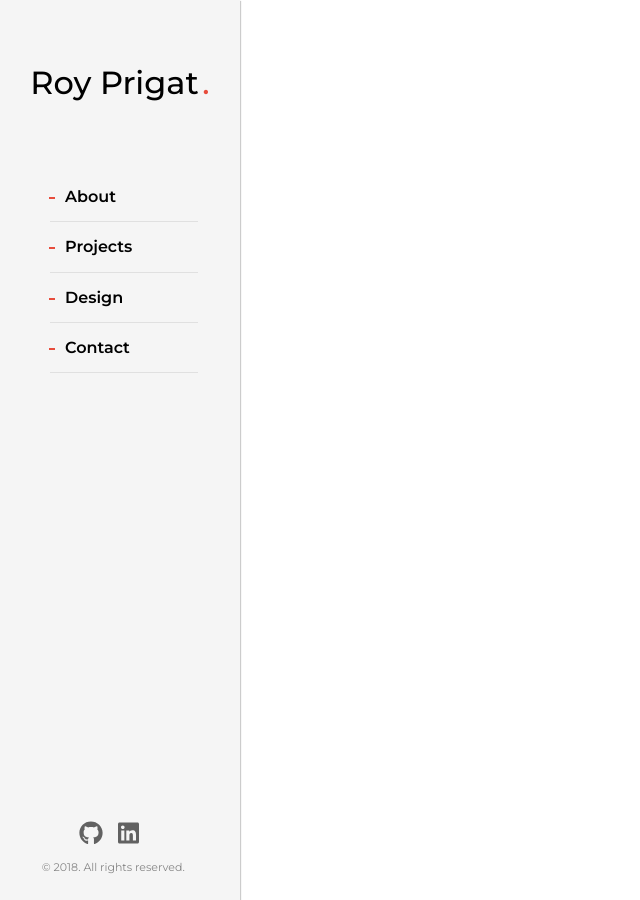
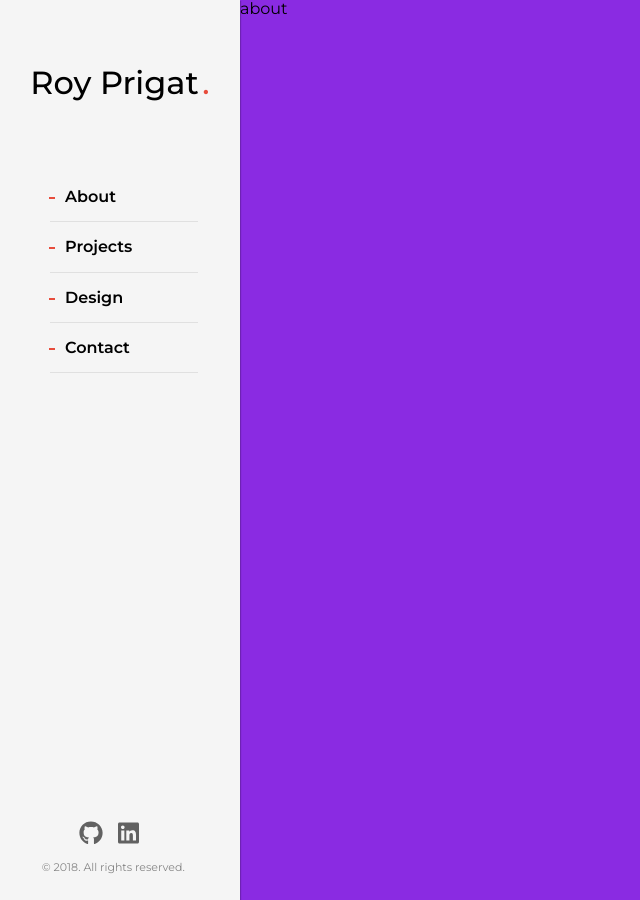
Before and after one commit to royprigat/royprigat.github.io, a Jekyll site: the page built from index.html, in a window 1280 px wide and 900 px high. Shown: the whole window, without its empty margins (0-640 px from the left). Built offline with Jekyll 4.4.1, drawn with Linux system fonts in a browser that asks for light colours; nearby versions of some CDN libraries; some of the changed text lies outside the part shown.

Commit message:
content layout

```diff
--- a/_includes/head.html
+++ b/_includes/head.html
@@ -21,6 +21,7 @@
   <!-- CSS -->
   <link rel="stylesheet" href="{{ "css/normalize.css" | relative_url }}">
   <link rel="stylesheet" href="{{ "css/main.css" | relative_url }}">
+  <link rel="stylesheet" href="{{ "css/content.css" | relative_url }}">
   <link rel="stylesheet" href="{{ "css/navbar.css" | relative_url }}">
 
   <!-- FONTS -->
--- a/_includes/navbar.html
+++ b/_includes/navbar.html
@@ -12,28 +12,28 @@
       <ul class="nav-menu-table">
 
         <li class="nav-item {% if page.url == '/about.html' %}active{% endif %}">
-          <a href="about.html">
+          <a href="about">
             About
           </a>
           <hr>
         </li>
 
         <li class="nav-item {% if page.url == '/projects.html' %}active{% endif %}">
-          <a href="projects.html">
+          <a href="projects">
             Projects
           </a>
           <hr>
         </li>
 
         <li class="nav-item {% if page.url == '/design.html' %}active{% endif %}">
-          <a href="design.html">
+          <a href="design">
             Design
           </a>
           <hr>
         </li>
 
         <li class="nav-item {% if page.url == '/contact.html' %}active{% endif %}">
-          <a href="contact.html">
+          <a href="contact">
             Contact
           </a>
           <hr>
--- a/_includes/scripts.html
+++ b/_includes/scripts.html
@@ -9,12 +9,20 @@
         }
     }
 
+    function setAbout() {
+        var about = document.getElementById("about");
+        about.style.height = window.innerHeight + "px";
+    }
+
     function checkNav() {
         var nav = document.getElementById("nav");
+        var about = document.getElementById("about");
         var width = window.innerWidth;
+        var height = window.innerHeight;
+        console.log(height);
         if (width >= 700) {
             nav.className = "nav-menu";
         }
+        about.style.height = window.innerHeight + "px";
     }
-
 </script>
--- a/_layouts/default.html
+++ b/_layouts/default.html
@@ -2,9 +2,9 @@
 <html lang="en">
 {% include head.html %}
 
-<body onresize="checkNav()">
+<body onload="setAbout()" onresize="checkNav()">
   {% include navbar.html %}
-  <div>
+  <div class="container">
     {{ content }}
   </div>
   {% include scripts.html %}
--- a/about.html
+++ /dev/null
@@ -1,4 +0,0 @@
----
-layout: page
-title: About
----
--- a/contact.html
+++ /dev/null
@@ -1,4 +0,0 @@
----
-layout: page
-title: Contact
----
--- /dev/null
+++ b/css/content.css
@@ -0,0 +1,25 @@
+.container {
+    display: grid;
+    grid-template-columns: 1fr
+    width: 100%;
+    padding-left: 15em;
+}
+
+.about {
+    background-color: blueviolet;
+}
+
+.projects {
+    background-color: rgb(226, 43, 83);
+    height: 300px;
+}
+
+.design {
+    background-color: blueviolet;
+    height: 500px;
+}
+
+.contact {
+    background-color: rgb(226, 43, 83);
+    height: 350px;
+}
--- a/design.html
+++ /dev/null
@@ -1,4 +0,0 @@
----
-layout: page
-title: Design
----
--- a/index.html
+++ b/index.html
@@ -2,3 +2,19 @@
 layout: default
 title: Home
 ---
+
+<div id="about" class="about">
+    about
+</div>
+
+<div class="projects">
+    projects
+</div>
+
+<div class="design">
+    design
+</div>
+
+<div class="contact">
+    contact
+</div>
--- a/projects.html
+++ /dev/null
@@ -1,4 +0,0 @@
----
-layout: page
-title: Projects
----
```
